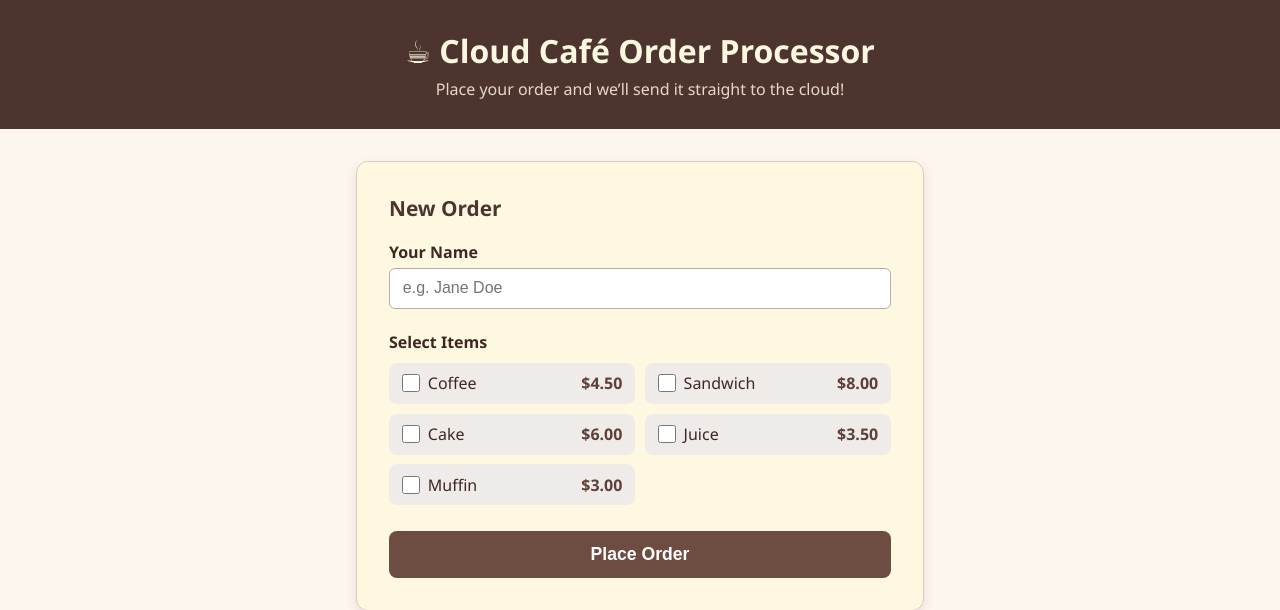
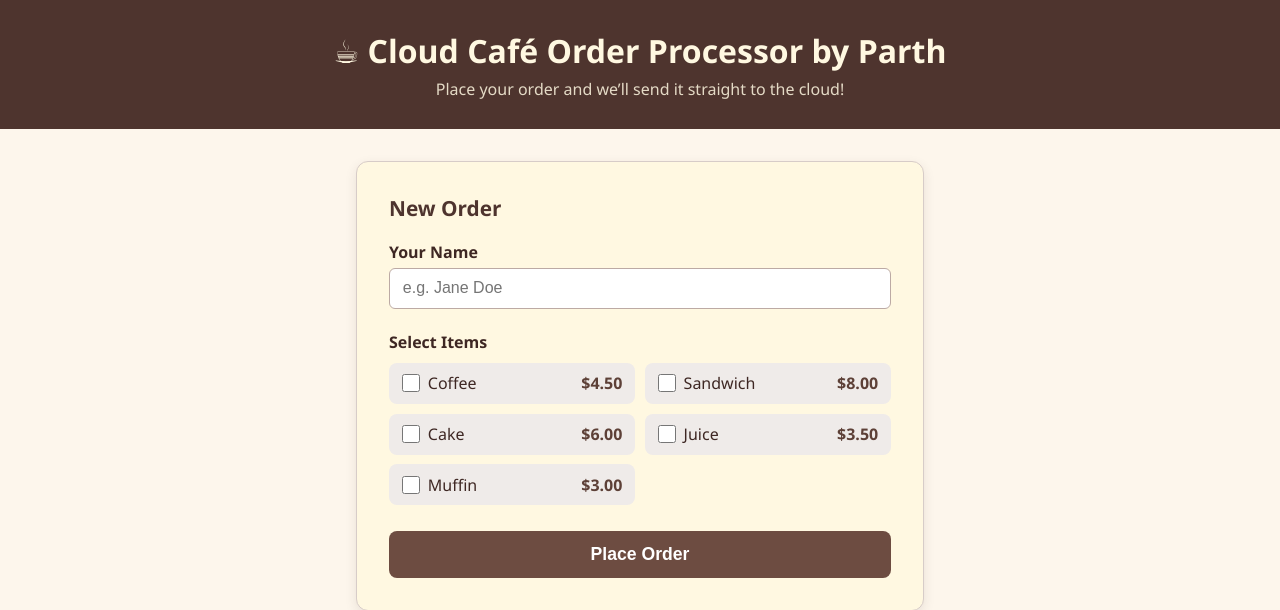
Before and after one commit to PROGRAMERPARTH/AWS-Project, a Flask app: page / in a window 1280 px wide. Shown: the top 610 px of the page. Run offline with Flask 3, Linux system fonts and the light colour scheme.

Commit message:
Personalize cafe order page

```diff
--- a/templates/index.html
+++ b/templates/index.html
@@ -179,7 +179,7 @@
 <body>
 
 <header>
-    <h1>&#9749; Cloud Caf&eacute; Order Processor</h1>
+    <h1>&#9749; Cloud Caf&eacute; Order Processor by Parth</h1>
     <p>Place your order and we&rsquo;ll send it straight to the cloud!</p>
 </header>
 
```
